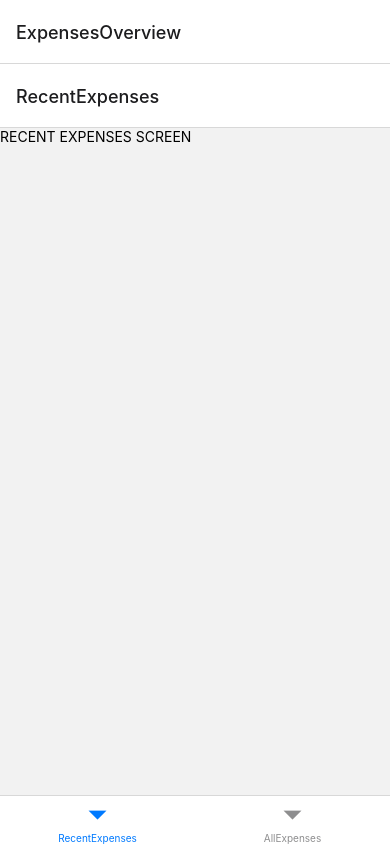
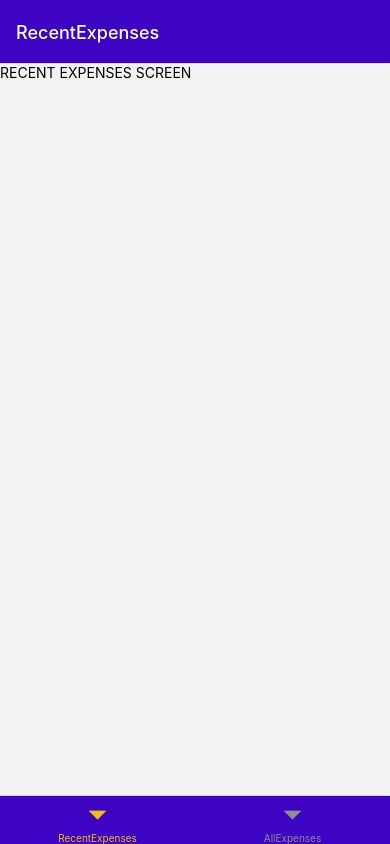
Before and after one commit to lenzarata93/ExpenseTrackerApp, a React Native app in the folder ExpenseTrackerApp/: screen / in a window 390 px wide. Built offline with nearby package versions, Linux system fonts and the light colour scheme.

Commit message:
style navigation

```diff
--- a/ExpenseTrackerApp/App.js
+++ b/ExpenseTrackerApp/App.js
@@ -5,13 +5,22 @@
 import ManageExpenses from "./screens/ManageExpense";
 import RecentExpenses from "./screens/RecentExpnses";
 import AllExpenses from "./screens/AllExpenses";
+import { GlobalStyles } from "./constants/styles";
 
 const Stack = createNativeStackNavigator();
 const BottomTabs = createBottomTabNavigator();
 
 function ExpensesOverview() {
   return (
-    <BottomTabs.Navigator>
+    <BottomTabs.Navigator
+      screenOptions={{
+        headerStyle: { backgroundColor: GlobalStyles.colors.primary500 },
+        headerTintColor: "white",
+        tabBarStyle: { backgroundColor: GlobalStyles.colors.primary500 },
+        tabBarActiveTintColor: GlobalStyles.colors.accent500,
+
+      }}
+    >
       <BottomTabs.Screen
         name="RecentExpenses"
         component={RecentExpenses}
@@ -32,6 +41,7 @@
           <Stack.Screen
             name="ExpensesOverview"
             component={ExpensesOverview}
+            options={{ headerShown: false }}
           ></Stack.Screen>
           <Stack.Screen
             name="ManageExpenses"
--- /dev/null
+++ b/ExpenseTrackerApp/constants/styles.js
@@ -0,0 +1,17 @@
+export const GlobalStyles ={
+    colors:{
+        primary50: '#e4d9fd',
+        primary100: '#c6affc',
+        primary200: '#a281f0',
+        primary400: '#5721d4',
+        primary500: '#3e04c3',
+        primary700: '#2d0689',
+        primary800: '#200364',
+        accent500: '#f7bc0c',
+        error50: '#fcc4e4',
+        error500: '#9b095c',
+        gray500: '#39324a',
+        gray700: '#221c30',
+
+    }
+}
```
